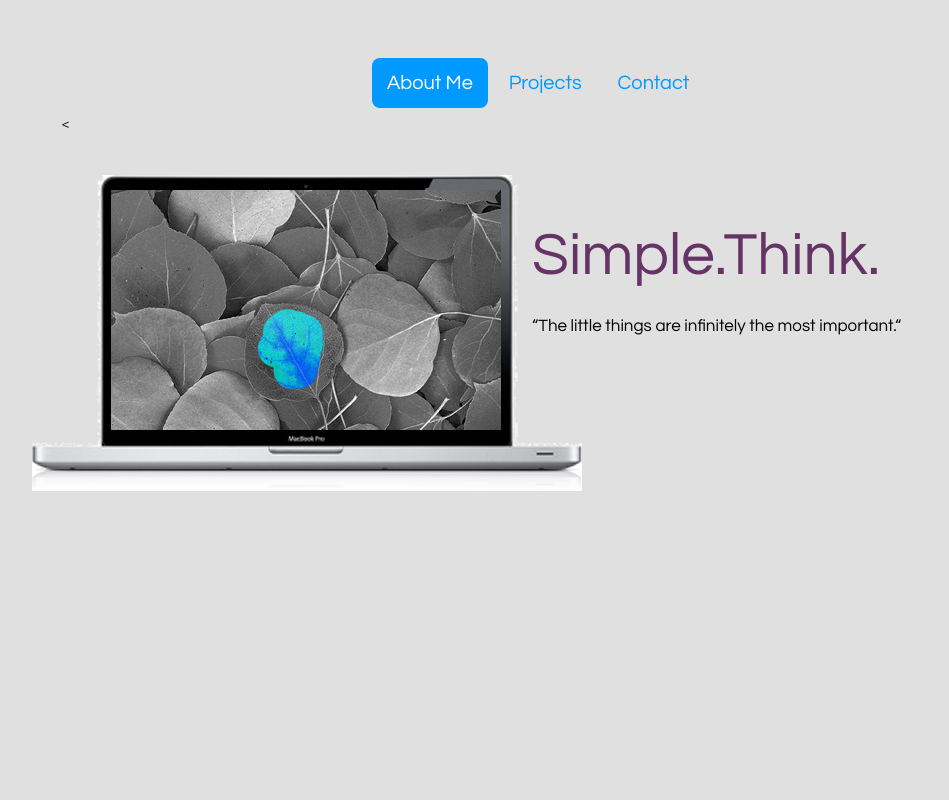
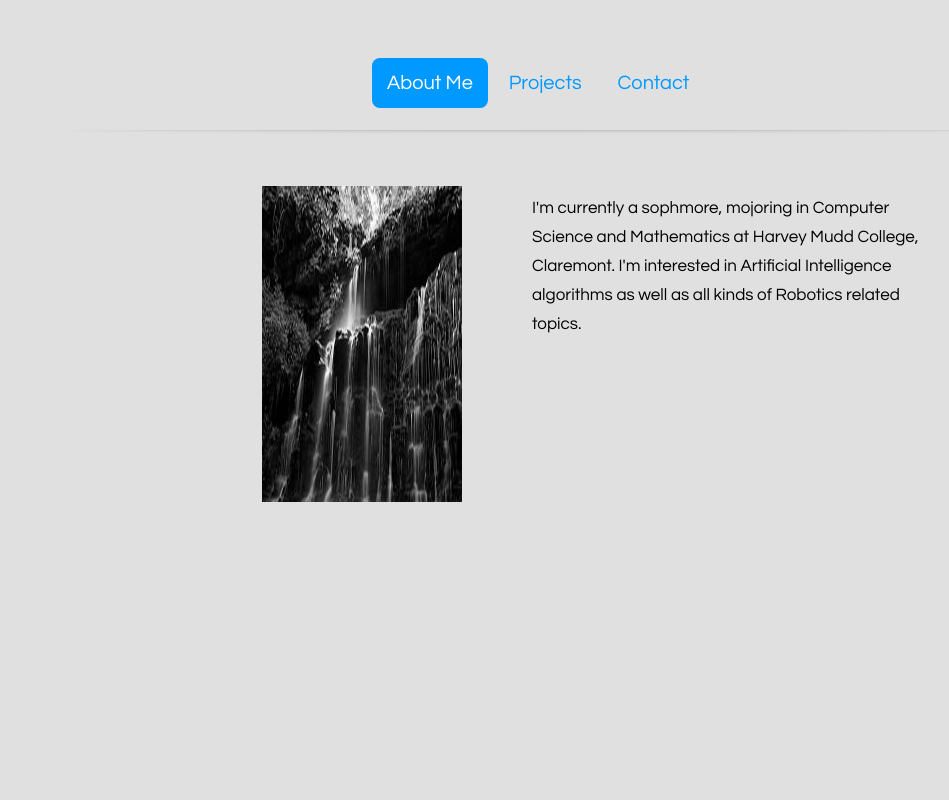
Before and after one commit to shsiung/shsiung.github.io_old, a plain HTML site: page index.html in a window 1280 px wide. Shown: the top 800 px of the page, without its empty margins (88-1037 px from the left). Drawn offline with nearby package versions, Linux system fonts and the light colour scheme.

Commit message:
add more stuff

```diff
--- a/css/styles.css
+++ b/css/styles.css
@@ -182,7 +182,7 @@
 #container, #container_left, #container_right{
 	position: relative;
 	width:100%;
-
+	height:100%;
 	}
 
 #container{
@@ -297,10 +297,10 @@
 .aboutmepic{
 	width: 200px;
 	position: absolute;
-	top:60px;
+	top:6px;
 	background:transparent;
-	margin-top:-37px;
-	margin-left:-40px;
+	margin-top:50px;
+	margin-left:200px;
 
 
 	}
@@ -340,7 +340,7 @@
 	padding:10px;
 	background:transparent;
 	margin-top:17px;
-
+	height:100%;
 
 
 
@@ -482,7 +482,7 @@
 	height:80px;
 	clear:both;
 	width:100%;
-	bottom:0;
+	bottom:0px;
 	background-color:#663366;
 
 
--- a/index.html
+++ b/index.html
@@ -1,7 +1,7 @@
 <!doctype html>
 <head>
 <meta charset="UTF-8">
-<title>Think simple - Home</title>
+<title>Jerry Hsiung</title>
 <link rel="icon" href="images/favicon.gif" type="image/x-icon"/>
  <!--[if lt IE 9]>
  <script src="http://html5shiv.googlecode.com/svn/trunk/html5.js"></script>
@@ -58,20 +58,23 @@
 
 
    <!--start intro-->
-<
-   <div id="intro">
 
-   <div class="aboutmepic">
-   <img src="images/picture.png" width="550" height="316"  alt="baner">
-   </div>
+   <div class="holder_content">
+     <div class="aboutmepic">
+     <img src="images/picture2.jpg" width="200" height="316"  alt="baner">
+     </div>
 
-   <header class="aboutmetext">
-   <hgroup>
-   <h1>Simple.Think. </h1>
-   <h2>“The little things are infinitely the most important.“
-   </h2>
-   </hgroup>
-   </header>
+
+     <div class="aboutmetext">
+       <h2>
+        I'm currently a sophmore, mojoring in
+        Computer Science and Mathematics
+         at Harvey Mudd College, Claremont. I'm interested in Artificial
+         Intelligence algorithms as well as all kinds of Robotics related
+         topics.
+
+       </h2>
+     </div>
    </div>
    <!--end intro-->
 
```
